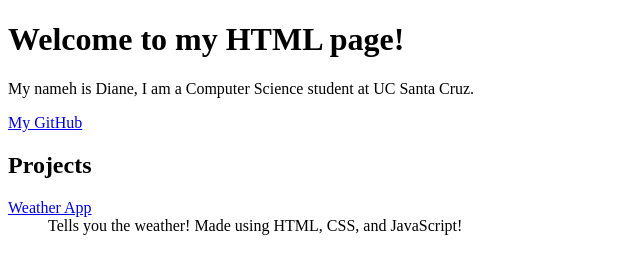
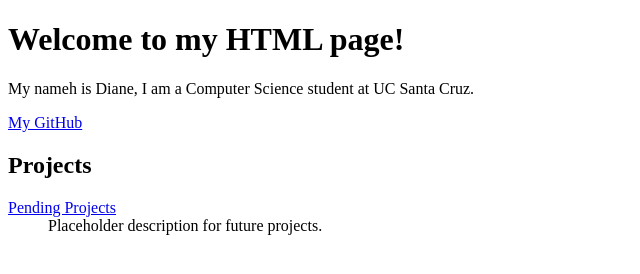
Before and after one commit to dianee0/website, a plain HTML site: page index.html in a window 1280 px wide. Shown: the whole page, without its empty margins (0-640 px from the left). Drawn offline with Linux system fonts and the light colour scheme.

Commit message:
Updating website placeholder

```diff
--- a/index.html
+++ b/index.html
@@ -10,8 +10,8 @@
   <a href="https://github.com/dianee0">My GitHub</a>
   <h2>Projects</h2>
   <dl>
-    <dt><a href = "https://github.com/dianee0">Weather App</a></dt>
-    <dd>Tells you the weather! Made using HTML, CSS, and JavaScript!</dd>
+    <dt><a href = "https://github.com/dianee0">Pending Projects</a></dt>
+    <dd>Placeholder description for future projects.</dd>
   </dl>
 </body>
 </html>
```
